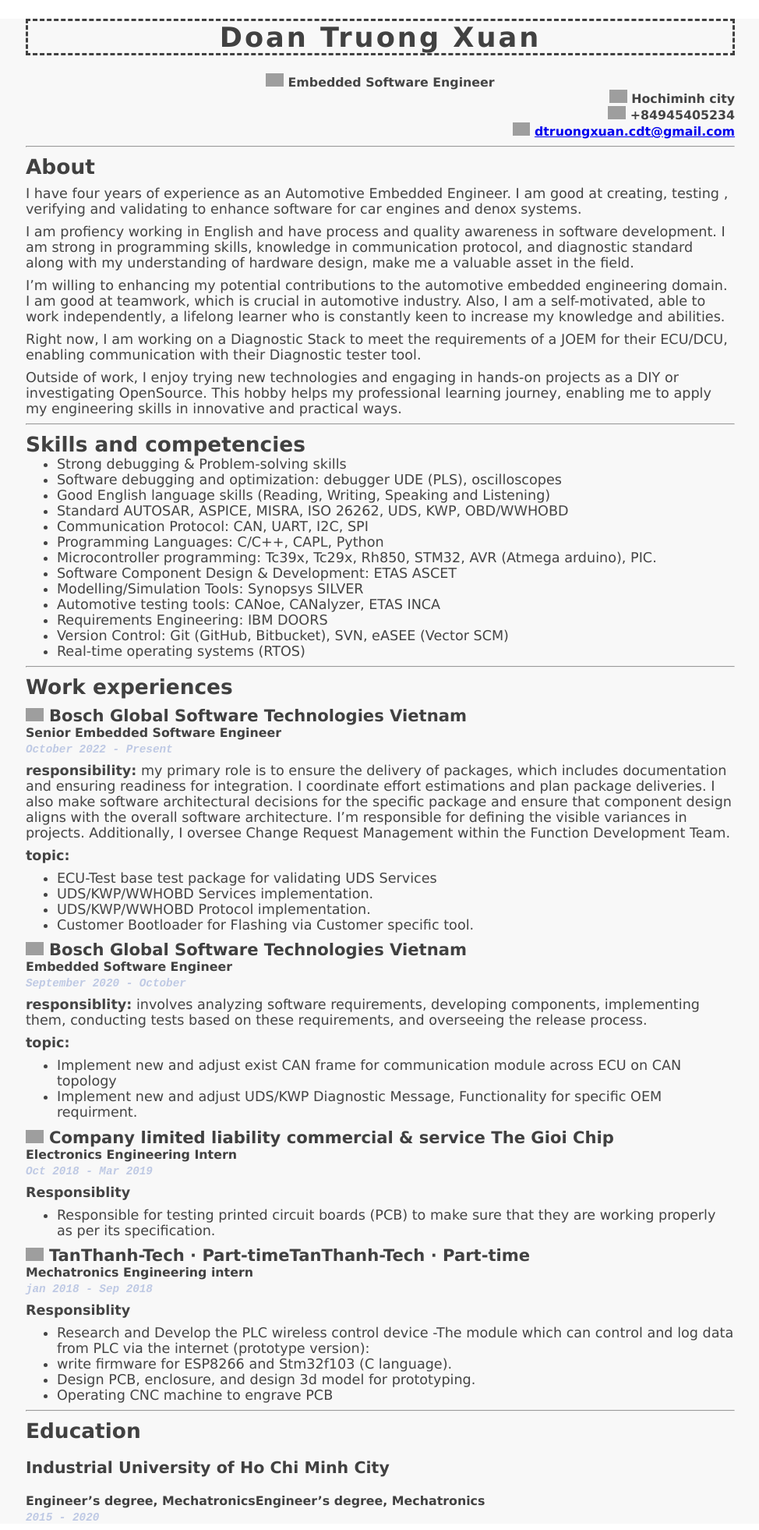
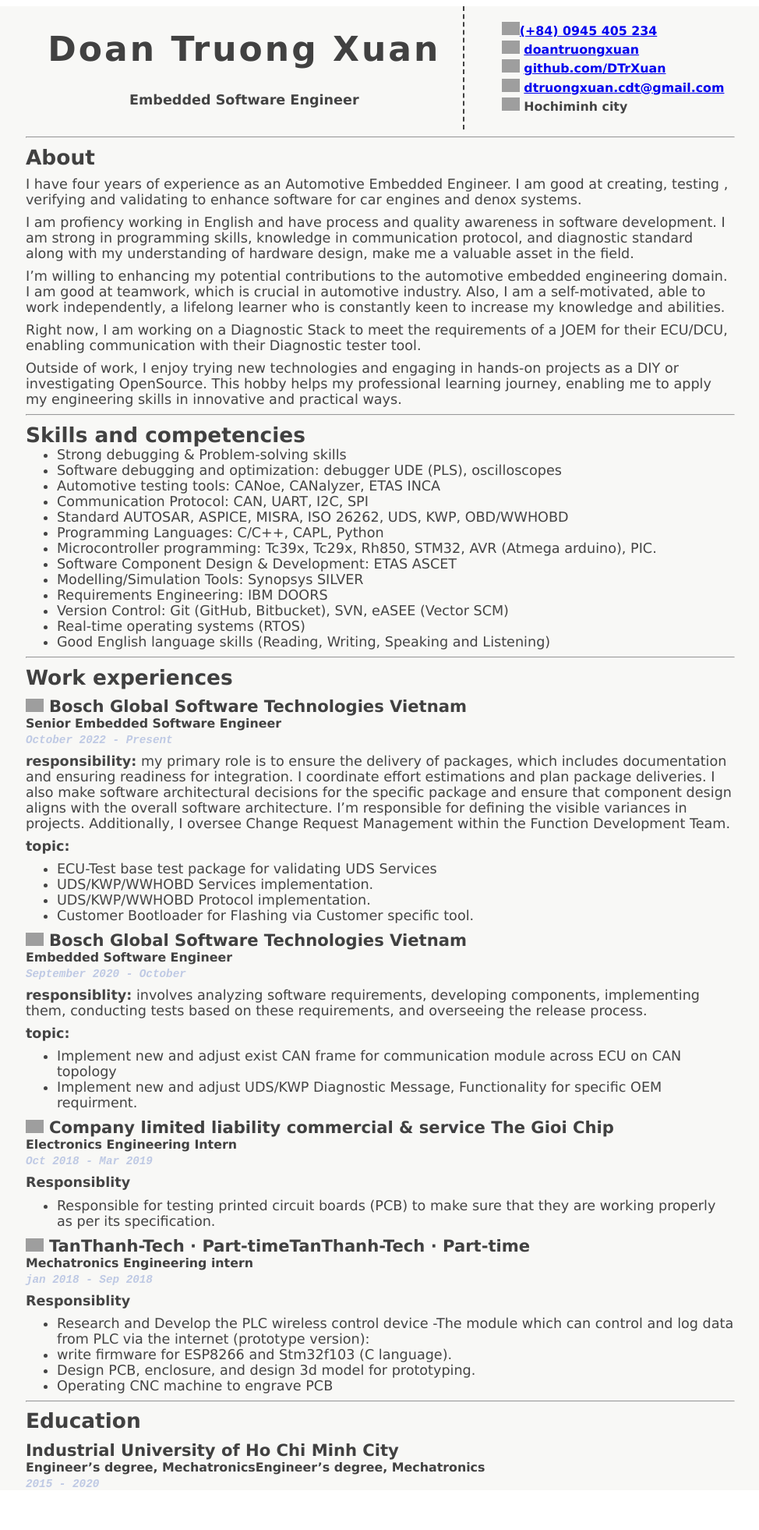
Before and after one commit to DTrXuan/my_cv, a Jekyll site: the page built from index.md, in a window 1280 px wide. Shown: the whole page at 78% size, without its empty margins (152-1126 px from the left). Built offline with Jekyll 4.4.1, drawn with Linux system fonts in a browser that asks for light colours; after the commit the page ends 1919 px from its top, so only the background shows below that; grey boxes are pictures that could not be loaded.

Commit message:
update cv

```diff
--- a/index.md
+++ b/index.md
@@ -2,23 +2,27 @@
   layout: cv
   title: Doan Truong Xuan's CV
 ---
-# Doan Truong Xuan
-
-###### ![icon](https://cdn-icons-png.flaticon.com/128/6009/6009939.png) Embedded Software Engineer
-
-{: .info}
-
-###### ![icon](https://cdn-icons-png.flaticon.com/128/3425/3425073.png) Hochiminh city
-
-{: .info}
-
-###### ![icon](https://cdn-icons-png.flaticon.com/128/12549/12549243.png) +84945405234
-
-{: .info}
-
-###### ![icon](https://cdn-icons-png.flaticon.com/128/5968/5968534.png) <dtruongxuan.cdt@gmail.com>
-
-{: .info}
+<div class="personalinfo">
+  <div class="column" id="leftcol">
+    <h1 class="name">Doan Truong Xuan</h1>
+    <h6 id="-embedded-software-engineer"> Embedded Software Engineer</h6>
+  </div>
+  <div class="column" id="rightcol">
+    <!-- phone -->
+    <h6 class="info" id="phone"><img src="https://cdn-icons-png.flaticon.com/128/15/15874.png" alt="icon" /><a href="tel:+840945405234">(+84) 0945 405 234</a></h6>
+    <!-- linkedin -->
+    <h6 class="info" id="linkedin"><img src="https://cdn-icons-png.flaticon.com/128/1384/1384088.png" alt="icon" />
+    <a href="https://www.linkedin.com/in/doantruongxuan">doantruongxuan</a></h6>
+    <!-- github -->
+    <h6 class="info" id="linkedin"><img src="https://cdn-icons-png.flaticon.com/128/2111/2111432.png" alt="icon" />
+    <a href="https://github.com/DTrXuan">github.com/DTrXuan</a></h6>
+    <!-- email -->
+    <h6 class="info" id="mail"><img src="https://cdn-icons-png.flaticon.com/128/646/646094.png" alt="icon" /> <a href="mailto:dtruongxuan.cdt@gmail.com">dtruongxuan.cdt@gmail.com</a></h6>
+    <!-- address -->
+    <h6 class="info" id="city"><img src="https://cdn-icons-png.flaticon.com/128/535/535239.png" alt="icon" />
+    Hochiminh city</h6>
+  </div>
+</div>
 
 ---
 
@@ -40,17 +44,17 @@ Outside of work, I enjoy trying new technologies and engaging in hands-on projec
 
 - Strong debugging & Problem-solving skills
 - Software debugging and optimization: debugger UDE (PLS), oscilloscopes
-- Good English language skills (Reading, Writing, Speaking and Listening)
+- Automotive testing tools: CANoe, CANalyzer, ETAS INCA
+- Communication Protocol: CAN, UART, I2C, SPI
 - Standard AUTOSAR, ASPICE, MISRA, ISO 26262, UDS, KWP, OBD/WWHOBD
-- Communication Protocol: CAN, UART, I2C, SPI
 - Programming Languages: C/C++, CAPL, Python
 - Microcontroller programming: Tc39x, Tc29x, Rh850, STM32, AVR (Atmega arduino), PIC.
 - Software Component Design & Development: ETAS ASCET
 - Modelling/Simulation Tools: Synopsys SILVER
-- Automotive testing tools: CANoe, CANalyzer, ETAS INCA
 - Requirements Engineering: IBM DOORS
 - Version Control: Git (GitHub, Bitbucket), SVN, eASEE (Vector SCM)
 - Real-time operating systems (RTOS)
+- Good English language skills (Reading, Writing, Speaking and Listening)
 
 ---
 
@@ -119,6 +123,7 @@ Outside of work, I enjoy trying new technologies and engaging in hands-on projec
 
 ## Education
 
+{:.company}
 ### Industrial University of Ho Chi Minh City
 
 #### Engineer's degree, MechatronicsEngineer's degree, Mechatronics
--- a/media/minimalcv-print.css
+++ b/media/minimalcv-print.css
@@ -1,22 +1,27 @@
-/* //-- yui-grids style overrides -- */
+/* header */
+.personalinfo { display: flex; align-items: center;}
+#leftcol {flex: 65%; border-right: 2px #414141; border-right-style: dashed; align-content: center;}
+#rightcol {flex: 35%; border-left: 2px #414141; margin-left: 5%;}
+h1 { font-size: 250%; align-content:center; transform: uppercase; letter-spacing: 3px; text-align: center;}
+h6#-embedded-software-engineer {font-size: 100%; text-align: center; margin-bottom: 5%;}
+h6 { font-size: 90%; align-content: center; align-items: center; text-align: left; margin: 1%;}
 
-body { font-family: Georgia; color: #444; font-family: Verdana; font-size: 14px;}
+/* global */
+body { font-family: Georgia; color: #444; font-family: Verdana; font-size: 60%;}
+img[alt = "icon"]{max-height: 17px; height: 10%;}
 
 /* //-- header, body, footer -- */
 #hd { margin: 2.5em 10em 3em 0; padding-bottom: 1.5em; border-bottom: 10px solid #ccc }
 #hd h2 { text-transform: uppercase; letter-spacing: 2px; }
 #bd, #ft { margin-bottom: 2em; }
-div#main {background-color: #f8f8f8;}
-div#content {background-color: #f8f8f8; margin-left: 5%;margin-right: 5%;}
-code { font: normal normal;	font-size: 100%; font-style: italic; font-family: monospace; color: #625f5f;}
+div#main {background-color: #f8f8f6; margin-left: 10%;margin-right: 10%;}
+div#content {background-color: #f8f8f6; margin-left: 5%;margin-right: 5%;}
+code { font: normal normal;	font-size: 100%; font-style: italic; font-family: monospace; color: #bec9e4;}
 
 /* //-- core typography and style -- */
-/* top CV */
-h1 { font-size: 200%; align-content:center; transform: uppercase; letter-spacing: 3px; text-align: center }
-h6 { font-size: 90%; align-content: center; align-items: center; text-align: center;}
-
-h2 { font-size: 120%; margin: 0%; padding-left: -5%;}
-h3 { font-size: 110%; margin-top: 1%; margin-bottom: 0;}
+/* body */
+h2 {font-size: 150%; margin: 0%; padding-left: -5%;}
+h3.company { font-size: 120%; margin-top: 1%; margin-bottom: 0; }
 h4 { font-size: 90%; margin: 0%; font-style: normal;}
 h1, h2, h3, h4 { color: #414141;}
 h5 {font-size: 100%; margin-top: 0%;margin-bottom: 0%}
@@ -25,15 +30,3 @@ a:hover { text-decoration: none; }
 strong { font-weight: bold; }
 li {font-size: 100%}
 ul {margin: 0%;}
-
-/* image */
-
-img[alt = "icon"]{
-    max-height: 1em;
-    height: 35px;
-}
-
-
-/* //-- footer -- */
-#ft { padding: 1em 0 5em 0; font-size: 100%; border-top: 1px solid #ccc; text-align: center; }
-#ft p { margin-bottom: 0; text-align: center;   }
--- a/media/minimalcv-screen.css
+++ b/media/minimalcv-screen.css
@@ -1,20 +1,25 @@
-/* //-- yui-grids style overrides -- */
+/* header */
+.personalinfo { display: flex; align-items: center;}
+#leftcol {flex: 65%; border-right: 2px #414141; border-right-style: dashed; align-content: center;}
+#rightcol {flex: 35%; border-left: 2px #414141; margin-left: 5%;}
+h1 { font-size: 250%; align-content:center; transform: uppercase; letter-spacing: 3px; text-align: center;}
+h6#-embedded-software-engineer {font-size: 100%; text-align: center; margin-bottom: 5%;}
+h6 { font-size: 90%; align-content: center; align-items: center; text-align: left; margin: 1%;}
 
+/* global */
 body { font-family: Georgia; color: #444; font-family: Verdana; font-size: 110%;}
+img[alt = "icon"]{max-height: 17px; height: 10%;}
 
 /* //-- header, body, footer -- */
 #hd { margin: 2.5em 10em 3em 0; padding-bottom: 1.5em; border-bottom: 10px solid #ccc }
 #hd h2 { text-transform: uppercase; letter-spacing: 2px; }
 #bd, #ft { margin-bottom: 2em; }
-div#main {background-color: #f8f8f8; margin-left: 10%;margin-right: 10%;}
-div#content {background-color: #f8f8f8; margin-left: 5%;margin-right: 5%;}
+div#main {background-color: #f8f8f6; margin-left: 10%;margin-right: 10%;}
+div#content {background-color: #f8f8f6; margin-left: 5%;margin-right: 5%;}
 code { font: normal normal;	font-size: 100%; font-style: italic; font-family: monospace; color: #bec9e4;}
 
 /* //-- core typography and style -- */
-/* top CV */
-h1 { font-size: 200%; align-content:center; transform: uppercase; letter-spacing: 3px; text-align: center; border-style: dashed;}
-h6 { font-size: 90%; align-content: center; align-items: center; text-align: right; margin: 0%;}
-h6#-embedded-software-engineer {text-align: center; margin: 0%;}
+/* body */
 h2 {font-size: 150%; margin: 0%; padding-left: -5%;}
 h3.company { font-size: 120%; margin-top: 1%; margin-bottom: 0; }
 h4 { font-size: 90%; margin: 0%; font-style: normal;}
@@ -25,15 +30,3 @@ a:hover { text-decoration: none; }
 strong { font-weight: bold; }
 li {font-size: 100%}
 ul {margin: 0%;}
-
-/* image */
-
-img[alt = "icon"]{
-    max-height: 17px;
-    height: 10%;
-}
-
-
-/* //-- footer -- */
-#ft { padding: 1em 0 5em 0; font-size: 100%; border-top: 1px solid #ccc; text-align: center; }
-#ft p { margin-bottom: 0; text-align: center;   }
```
